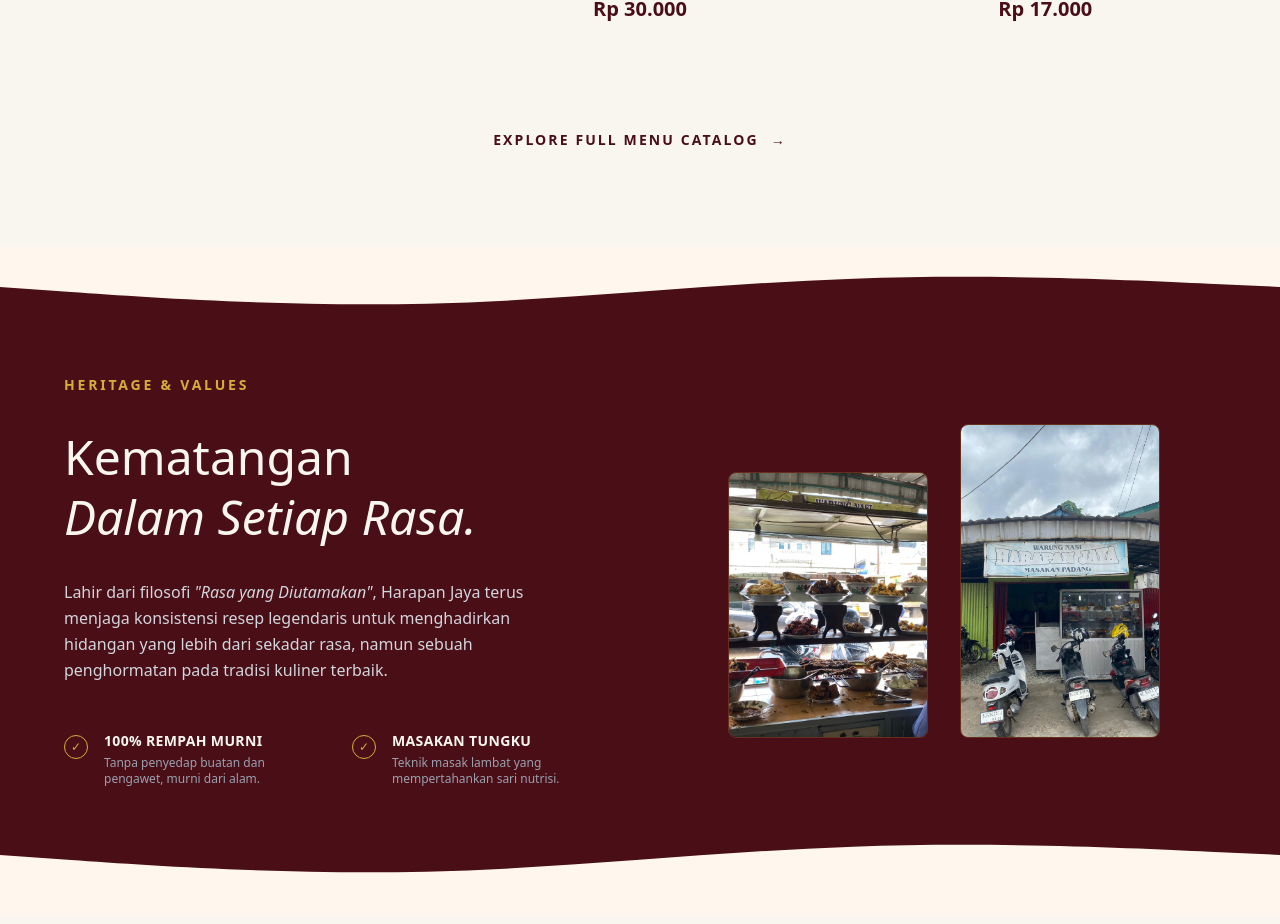
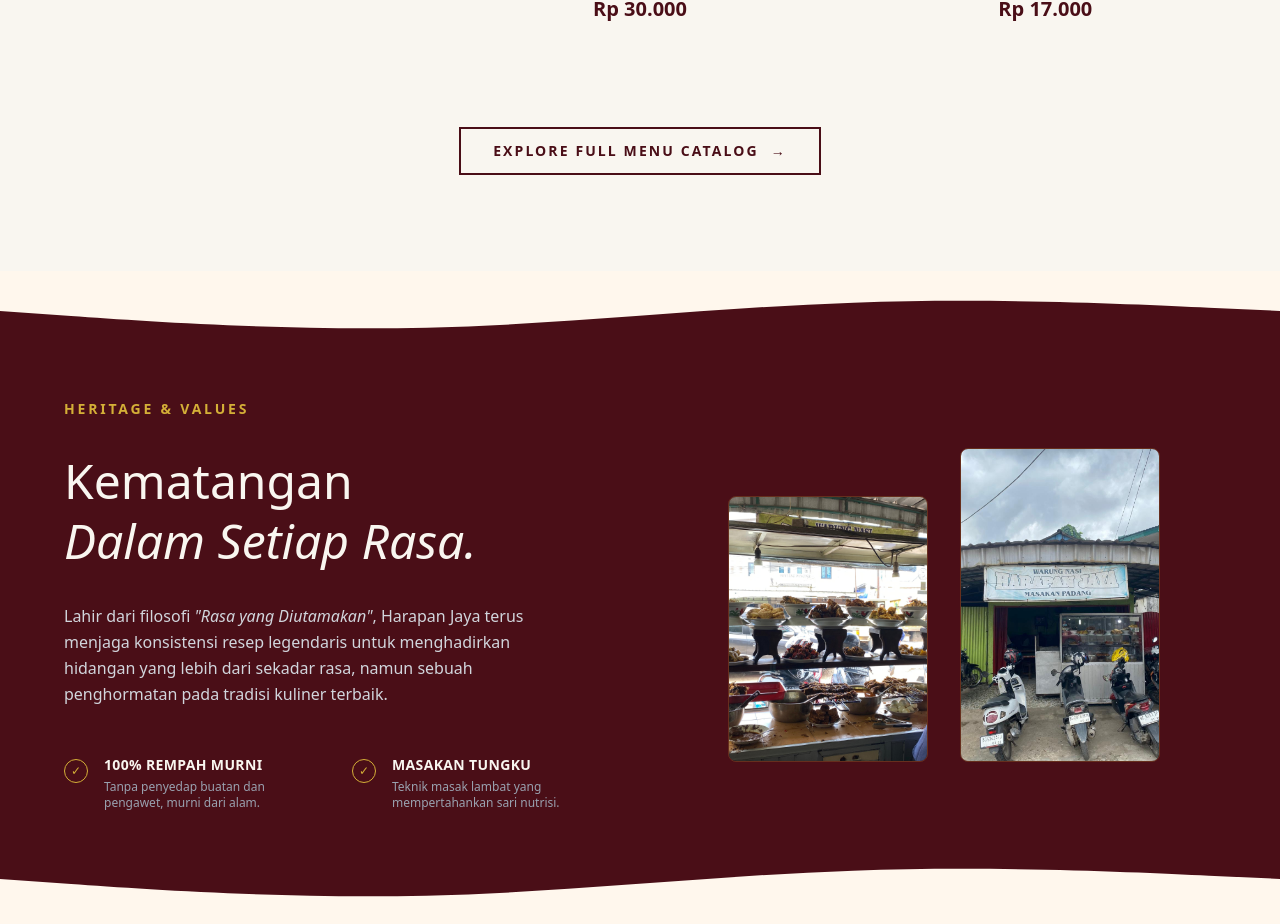
Before and after one commit to mhmmadarifin27/harapan-jaya, a Next.js app: page / in a window 1280 px wide. Shown: the part 1664-2588 px from the top of the page. Built offline with nearby package versions, Linux system fonts and the light colour scheme; a web font is replaced by a local one.

Commit message:
src/app/page.js

```diff
--- a/src/app/page.js
+++ b/src/app/page.js
@@ -198,10 +198,13 @@ export default function Home() {
           ))}
         </div>
         <motion.div initial={{ opacity: 0 }} whileInView={{ opacity: 1 }} className="mt-20">
-          <Link href="/katalog-menu" className="text-xs md:text-sm font-bold tracking-[0.15em] text-padang-maroon hover:text-padang-gold transition inline-flex items-center gap-3">
-            EXPLORE FULL MENU CATALOG <span>→</span>
-          </Link>
-        </motion.div>
+  <Link
+    href="/katalog-menu"
+    className="text-xs md:text-sm font-bold tracking-[0.15em] text-padang-maroon border-2 border-padang-maroon px-8 py-3 hover:border-padang-gold hover:text-padang-gold transition-all duration-300 inline-flex items-center gap-3"
+  >
+    EXPLORE FULL MENU CATALOG <span>→</span>
+  </Link>
+</motion.div>
       </section>
 
       {/* ================= HERITAGE / TENTANG KAMI (WITH WAVES) ================= */}
```
